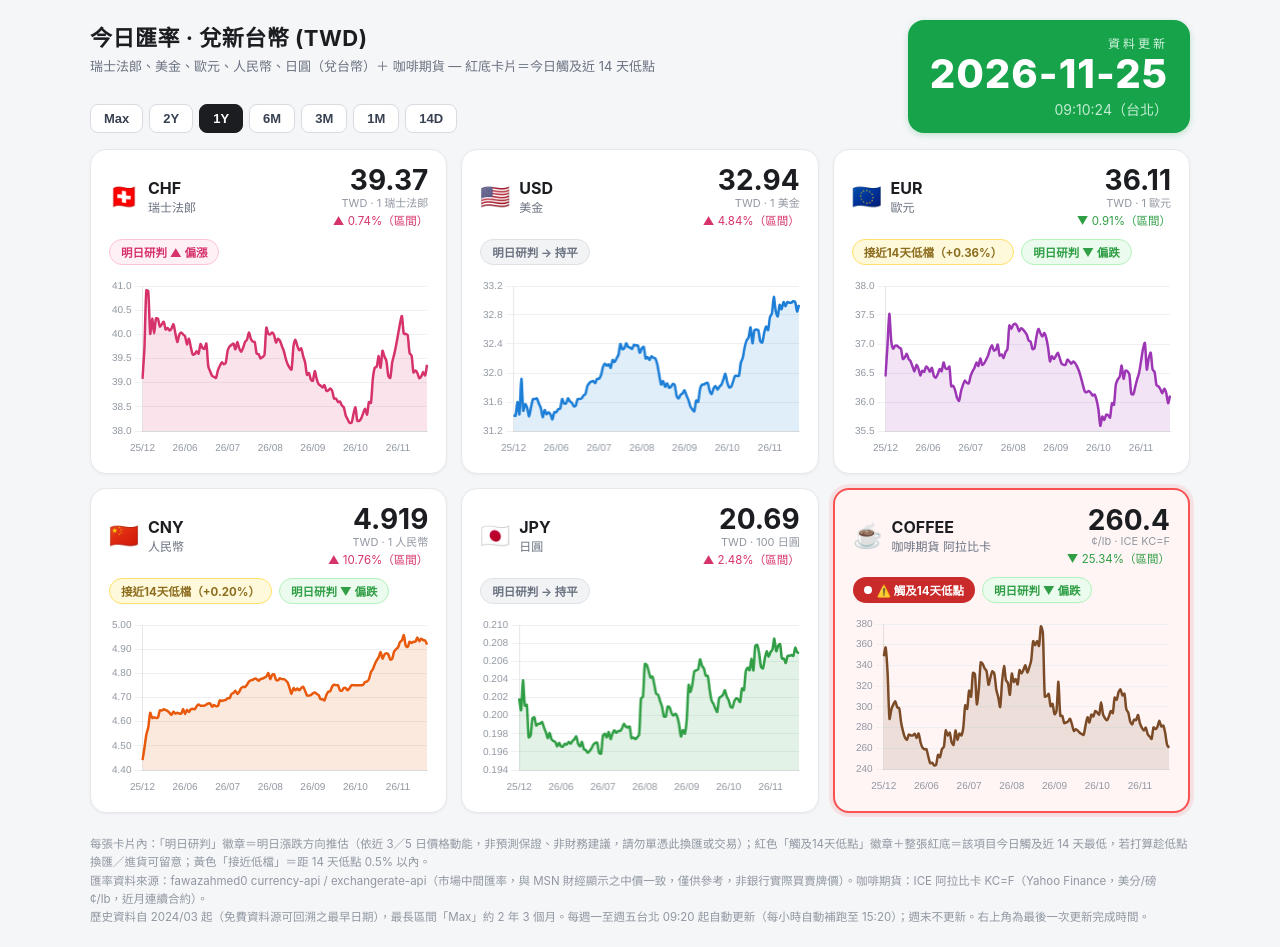
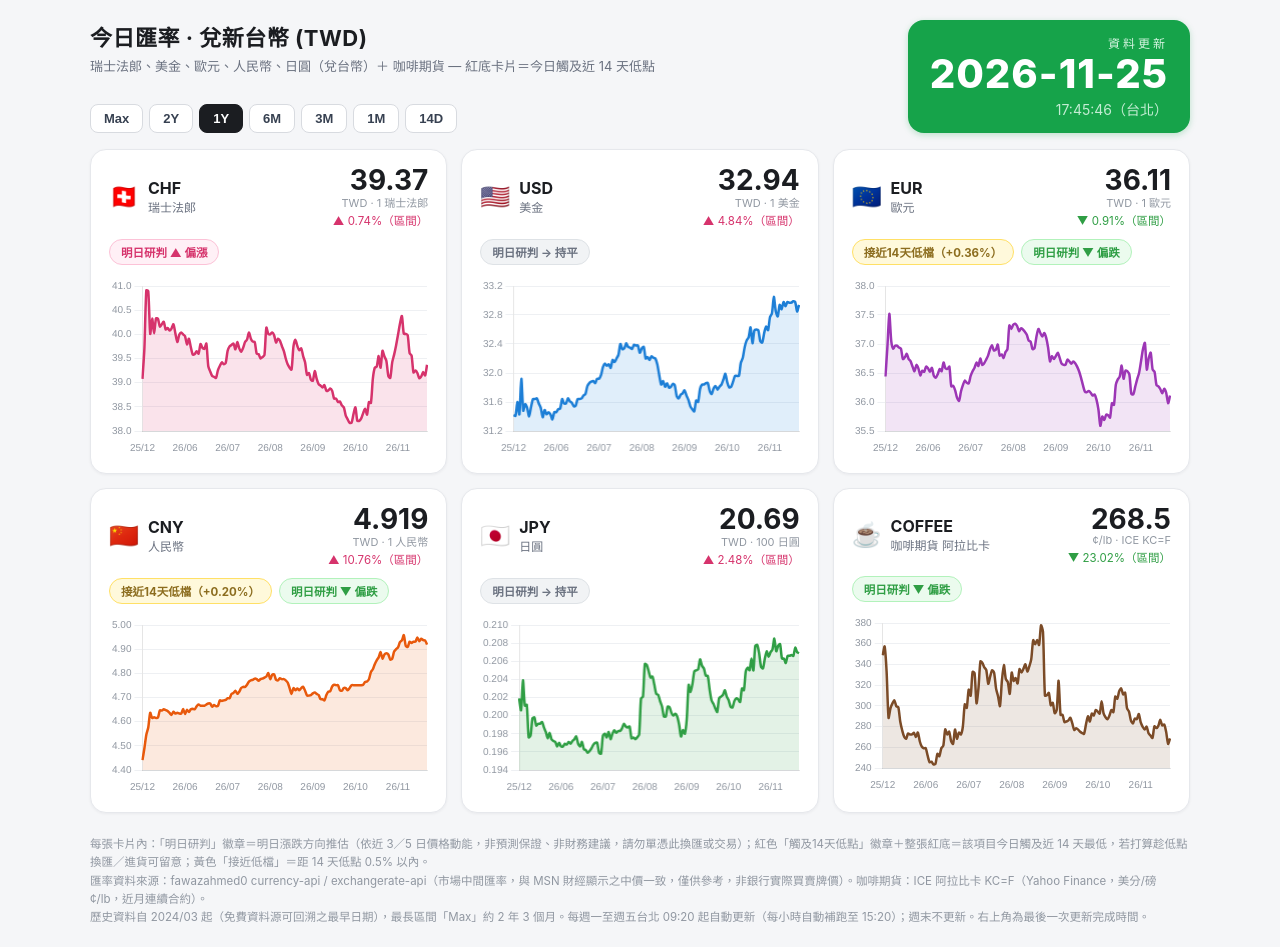
Before and after one commit to brianchen222/fx-twd, a plain HTML site: page index.html in a window 1280 px wide. Drawn offline with nearby package versions, Linux system fonts and the light colour scheme.

Commit message:
Auto update FX/Coffee

```diff
--- a/index.html
+++ b/index.html
@@ -58,7 +58,7 @@ footer { margin-top:22px; font-size:11.5px; color:#9097a1; line-height:1.6; }
     <div class="stamp">
       <div class="lab">資料更新</div>
       <div class="big" id="stampDate">2026-11-25</div>
-      <div class="time" id="stampTime">09:10:24（台北）</div>
+      <div class="time" id="stampTime">17:45:46（台北）</div>
     </div>
   </div>
 
@@ -79,7 +79,7 @@ const SERIES = {
   EUR: {flag:"🇪🇺", name:"歐元",     color:"#9c36b5", dp:2, unit:"1 歐元",   data:[34.28,34.79,34.94,35.37,34.81,33.97,34.3,36.27,34.07,34.48,34.27,35.81,35.76,35.49,36.44,36.95,37.52,37.05,36.92,36.97,36.97,36.94,36.92,36.74,36.77,36.83,36.74,36.7,36.61,36.53,36.64,36.58,36.46,36.54,36.52,36.61,36.58,36.52,36.59,36.45,36.42,36.48,36.57,36.53,36.68,36.58,36.57,36.61,36.27,36.28,36.2,36.07,36.02,36.18,36.29,36.37,36.33,36.32,36.45,36.53,36.59,36.68,36.62,36.75,36.64,36.67,36.73,36.8,36.91,36.98,36.89,36.9,36.99,36.8,36.82,36.76,36.86,36.91,37.32,37.26,37.33,37.35,37.31,37.22,37.27,37.25,37.21,37.16,37.06,37.04,36.91,36.93,37.13,37.26,37.19,37.13,37.19,37.11,36.94,36.7,36.79,36.74,36.79,36.85,36.76,36.66,36.64,36.64,36.73,36.7,36.66,36.7,36.67,36.61,36.53,36.42,36.29,36.18,36.17,36.19,36.16,36.11,36.13,36.04,35.87,35.59,35.75,35.69,35.78,35.77,35.73,35.98,35.95,36.3,36.39,36.44,36.63,36.4,36.54,36.53,36.47,36.14,36.13,36.26,36.39,36.5,36.7,36.91,37.02,36.56,36.76,36.85,36.56,36.52,36.29,36.27,36.22,36.15,36.23,36.16,35.98,36.11]},
   CNY: {flag:"🇨🇳", name:"人民幣",   color:"#e8590c", dp:3, unit:"1 人民幣", data:[4.391,4.507,4.468,4.509,4.493,4.495,4.519,4.411,4.162,4.086,4.165,4.292,4.278,4.326,4.441,4.49,4.546,4.576,4.637,4.615,4.618,4.615,4.617,4.647,4.646,4.651,4.648,4.644,4.636,4.628,4.641,4.634,4.637,4.634,4.633,4.652,4.632,4.649,4.64,4.651,4.653,4.651,4.664,4.671,4.666,4.666,4.666,4.671,4.675,4.675,4.662,4.669,4.664,4.666,4.688,4.686,4.688,4.69,4.697,4.697,4.715,4.719,4.728,4.715,4.724,4.739,4.744,4.744,4.753,4.766,4.771,4.773,4.778,4.776,4.769,4.776,4.778,4.782,4.787,4.801,4.776,4.794,4.796,4.773,4.771,4.78,4.776,4.776,4.771,4.762,4.739,4.715,4.739,4.73,4.737,4.73,4.739,4.744,4.728,4.708,4.708,4.71,4.717,4.721,4.715,4.71,4.693,4.693,4.688,4.71,4.724,4.726,4.746,4.753,4.751,4.751,4.73,4.728,4.739,4.739,4.73,4.739,4.751,4.751,4.751,4.751,4.751,4.751,4.753,4.764,4.766,4.776,4.805,4.817,4.838,4.854,4.866,4.888,4.861,4.878,4.883,4.878,4.857,4.861,4.89,4.9,4.907,4.929,4.936,4.958,4.914,4.909,4.931,4.926,4.931,4.931,4.948,4.933,4.943,4.938,4.936,4.919]},
   JPY: {flag:"🇯🇵", name:"日圓",     color:"#2f9e44", dp:4, unit:"100 日圓", data:[0.2107,0.2068,0.2018,0.219,0.2101,0.2082,0.2189,0.224,0.2088,0.2036,0.1991,0.2079,0.2059,0.1998,0.2019,0.2006,0.2039,0.2011,0.2012,0.1976,0.1978,0.1997,0.1998,0.1989,0.1991,0.1991,0.1993,0.1987,0.1982,0.1975,0.1981,0.1974,0.1972,0.1971,0.1966,0.197,0.1966,0.1966,0.1969,0.1968,0.1971,0.1969,0.1972,0.1974,0.1977,0.1969,0.1966,0.1971,0.1963,0.1962,0.1959,0.1961,0.1964,0.1968,0.197,0.197,0.1959,0.1958,0.1978,0.198,0.1976,0.1982,0.1974,0.198,0.1984,0.1981,0.1983,0.1983,0.1986,0.1991,0.1988,0.1987,0.1988,0.1975,0.1976,0.1974,0.1976,0.1979,0.2019,0.2021,0.2057,0.2056,0.2049,0.2042,0.2043,0.2034,0.2024,0.2023,0.2016,0.201,0.1999,0.1999,0.201,0.2009,0.2003,0.2,0.2002,0.1999,0.199,0.1977,0.1984,0.198,0.1996,0.2034,0.2026,0.2035,0.2049,0.205,0.2051,0.2062,0.2055,0.2052,0.2044,0.2044,0.2029,0.2017,0.2013,0.2008,0.2004,0.2019,0.2021,0.2023,0.2028,0.2021,0.2017,0.201,0.2009,0.2016,0.2019,0.2018,0.2015,0.203,0.2028,0.2049,0.2053,0.205,0.2063,0.205,0.2077,0.2078,0.2069,0.2054,0.2052,0.2063,0.2071,0.2065,0.207,0.2073,0.2085,0.2071,0.2077,0.2079,0.2063,0.2063,0.2058,0.2066,0.2066,0.2067,0.2066,0.2075,0.207,0.2069]},
-  COFFEE: {flag:"☕", name:"咖啡期貨 阿拉比卡", color:"#7b4b27", dp:1, unit:"ICE KC=F", qlab:"¢/lb", qword:"¢/lb", data:[188.9,222.4,229.2,248.2,321.6,377.9,379.8,342.5,342.5,295.8,396.9,374.9,392,413,348.8,357.3,333.3,288.4,297.8,302.4,305.3,299.5,298.6,284.6,276.2,270.1,268.3,273.4,272.4,272.4,274,269.9,274.3,265.6,260.6,259.1,259.2,251.9,245.5,246.1,243.4,244.1,253.8,251.4,259.1,261.4,277.3,272.5,275.1,266,263.3,277.1,268.3,274.2,272.4,279.8,301.4,298,315.6,309.8,332.8,331.6,302.5,317.1,343,341.4,337.2,334.5,321.3,328.5,334.4,332,316.6,309.4,299.8,324.5,339.4,325.8,323,311.6,332.1,324.1,326.9,321.6,335.5,332.3,335.8,340.1,333.1,338.1,345.1,363.4,359.5,363.6,358.8,377.8,371.4,309.9,310.3,312.5,300.5,302.9,292.9,295.8,324.3,291.4,291.4,284.3,284.9,286,288.5,283,276.7,278.3,277.1,275,273.7,273,282.2,290,284.9,292.6,290.7,296,294.5,292.5,304.5,292.7,289,287,290.6,296,293.9,309,306.9,314.2,316.9,311.1,312.8,297.6,294.4,285.8,283.1,287.8,287.2,292.1,284,279.8,277.1,280,273.6,271.4,269,280.2,278.6,280.7,286.6,281,282,274.9,263.3,260.4]},
+  COFFEE: {flag:"☕", name:"咖啡期貨 阿拉比卡", color:"#7b4b27", dp:1, unit:"ICE KC=F", qlab:"¢/lb", qword:"¢/lb", data:[188.9,222.4,229.2,248.2,321.6,377.9,379.8,342.5,342.5,295.8,396.9,374.9,392,413,348.8,357.3,333.3,288.4,297.8,302.4,305.3,299.5,298.6,284.6,276.2,270.1,268.3,273.4,272.4,272.4,274,269.9,274.3,265.6,260.6,259.1,259.2,251.9,245.5,246.1,243.4,244.1,253.8,251.4,259.1,261.4,277.3,272.5,275.1,266,263.3,277.1,268.3,274.2,272.4,279.8,301.4,298,315.6,309.8,332.8,331.6,302.5,317.1,343,341.4,337.2,334.5,321.3,328.5,334.4,332,316.6,309.4,299.8,324.5,339.4,325.8,323,311.6,332.1,324.1,326.9,321.6,335.5,332.3,335.8,340.1,333.1,338.1,345.1,363.4,359.5,363.6,358.8,377.8,371.4,309.9,310.3,312.5,300.5,302.9,292.9,295.8,324.3,291.4,291.4,284.3,284.9,286,288.5,283,276.7,278.3,277.1,275,273.7,273,282.2,290,284.9,292.6,290.7,296,294.5,292.5,304.5,292.7,289,287,290.6,296,293.9,309,306.9,314.2,316.9,311.1,312.8,297.6,294.4,285.8,283.1,287.8,287.2,292.1,284,279.8,277.1,280,273.6,271.4,269,280.2,278.6,280.7,286.6,281,282,274.9,263.3,268.5]},
 };
 const RANGES = [
   {key:"MAX", label:"Max", days:99999},
```
